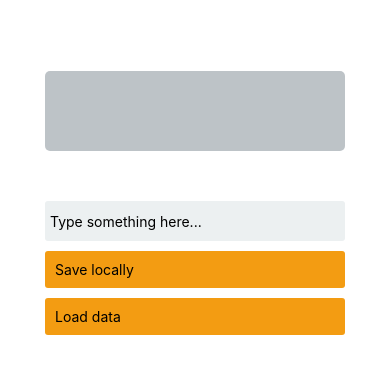
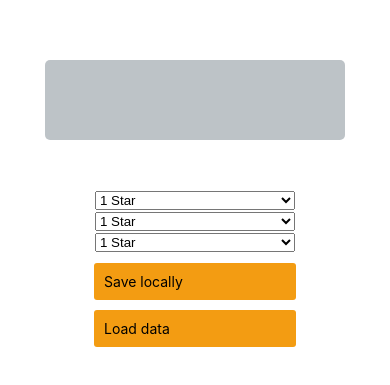
Before and after one commit to nacourtney/Courtney-Project4, a React Native app: screen / in a window 390 px wide. Shown: the part 219-604 px from the top of the page. Built offline with nearby package versions, Linux system fonts and the light colour scheme.

Commit message:
Update: Added three pickers

```diff
--- a/App.js
+++ b/App.js
@@ -2,6 +2,7 @@ import { StatusBar } from "expo-status-bar";
 import React, { Component } from "react";
 import {
   Alert,
+  SafeAreaView,
   StyleSheet,
   Text,
   TextInput,
@@ -51,15 +52,45 @@ export default class App extends Component {
     const { storedValue, text } = this.state;
 
     return (
-      <View style={styles.container}>
+      <SafeAreaView style={styles.container}>
         <Text style={styles.preview}>{storedValue}</Text>
         <View>
-          <TextInput
-            style={styles.input}
+          <Picker
+            style={styles.picker}
+            selectedValue={this.state.storedValue}
+            onValueChange={this.onChangeText}
             onChangeText={this.onChange}
             value={text}
-            placeholder="Type something here..."
-          />
+            placeHolder="Type Somthing Here..."
+          >
+            <Picker.Item label="1 Star" value="oneStar" />
+            <Picker.Item label="2 Stars" value="twoStars" />
+            <Picker.Item label="3 Stars" value="threeStars" />
+            <Picker.Item label="4 Stars" value="fourStars" />
+            <Picker.Item label="5 Stars" value="fiveStars" />
+          </Picker>
+          <Picker
+            style={styles.picker}
+            selectedValue={this.state.storedValue}
+            onValueChange={this.onChangeText}
+          >
+            <Picker.Item label="1 Star" value="oneStar" />
+            <Picker.Item label="2 Stars" value="twoStars" />
+            <Picker.Item label="3 Stars" value="threeStars" />
+            <Picker.Item label="4 Stars" value="fourStars" />
+            <Picker.Item label="5 Stars" value="fiveStars" />
+          </Picker>
+          <Picker
+            style={styles.picker}
+            selectedValue={this.state.storedValue}
+            onValueChange={this.onChangeText}
+          >
+            <Picker.Item label="1 Star" value="oneStar" />
+            <Picker.Item label="2 Stars" value="twoStars" />
+            <Picker.Item label="3 Stars" value="threeStars" />
+            <Picker.Item label="4 Stars" value="fourStars" />
+            <Picker.Item label="5 Stars" value="fiveStars" />
+          </Picker>
           <TouchableOpacity onPress={this.onSave} style={styles.button}>
             <Text>Save locally</Text>
           </TouchableOpacity>
@@ -67,7 +98,7 @@ export default class App extends Component {
             <Text>Load data</Text>
           </TouchableOpacity>
         </View>
-      </View>
+      </SafeAreaView>
     );
   }
 }
@@ -101,4 +132,8 @@ const styles = StyleSheet.create({
     borderRadius: 3,
     marginTop: 10,
   },
+  picker: {
+    width: 200,
+    margin: 1,
+  },
 });
```
